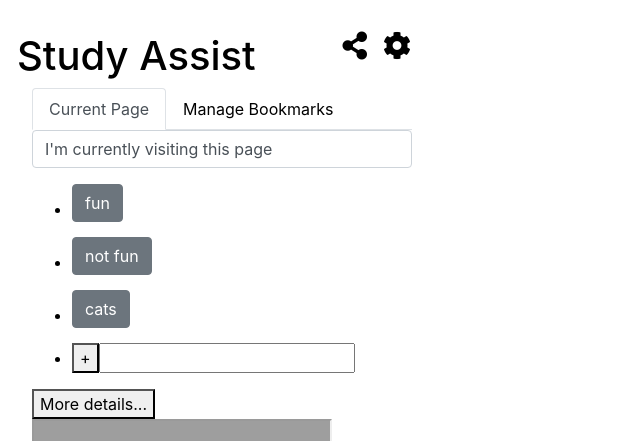
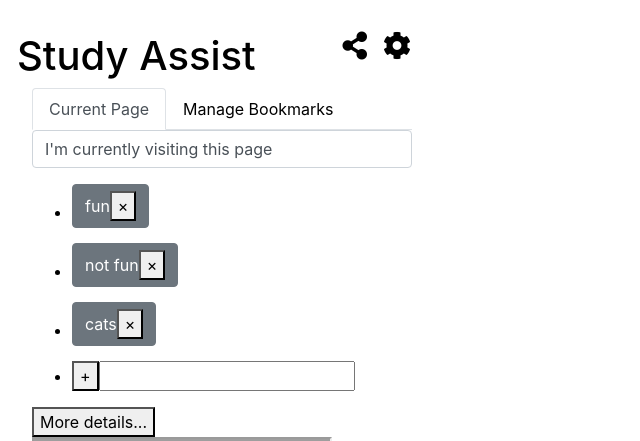
Before and after one commit to study-assist/browser-extension, a React (Create React App) app: page / in a window 1280 px wide. Shown: the top 441 px of the page, without its empty margins (0-640 px from the left). Built offline with nearby package versions, Linux system fonts and the light colour scheme; grey boxes are pictures that could not be loaded.

Commit message:
implement delete option for tags

```diff
--- a/src/components/App.jsx
+++ b/src/components/App.jsx
@@ -29,6 +29,13 @@ class App extends Component {
     });
   };
 
+  deleteTag = name => {
+    this.setState(state => {
+      const pos = state.tags.indexOf(name);
+      return state.tags.splice(pos, 1);
+    });
+  };
+
   render() {
     return (
       <div className="body">
@@ -40,6 +47,7 @@ class App extends Component {
               setPageTitle={this.setPageTitle}
               tags={this.state.tags}
               addTag={this.addTag}
+              deleteTag={this.deleteTag}
             />
           }
           tabTwo={<FolderView />}
--- a/src/components/BookmarkNewTag.jsx
+++ b/src/components/BookmarkNewTag.jsx
@@ -28,6 +28,7 @@ class BookmarkNewTag extends Component {
         onSubmit={e => {
           e.preventDefault();
           addTag(this.state.tagname);
+          e.target.reset();
         }}
       >
         <button
--- a/src/components/BookmarkTag.jsx
+++ b/src/components/BookmarkTag.jsx
@@ -1,12 +1,25 @@
 import React from "react";
 import propTypes from "prop-types";
 
-function BookmarkTag({ tagname }) {
-  return <div className="tag btn btn-secondary">{tagname}</div>;
+function BookmarkTag({ tagname, deleteTag }) {
+  return (
+    <div className="tag btn btn-secondary">
+      {tagname}
+      <button
+        type="button"
+        onClick={() => {
+          deleteTag(tagname);
+        }}
+      >
+        &times;
+      </button>
+    </div>
+  );
 }
 
 BookmarkTag.propTypes = {
-  tagname: propTypes.string
+  tagname: propTypes.string,
+  deleteTag: propTypes.func
 };
 
 export default BookmarkTag;
--- a/src/components/BookmarkView.jsx
+++ b/src/components/BookmarkView.jsx
@@ -12,7 +12,7 @@ class BookmarkView extends Component {
   };
 
   render() {
-    const { pageTitle, setPageTitle, tags, addTag } = this.props;
+    const { pageTitle, setPageTitle, tags, addTag, deleteTag } = this.props;
 
     return (
       <section className="bookmark">
@@ -20,7 +20,7 @@ class BookmarkView extends Component {
         <ul className="tags-list">
           {tags.map((tagname, i) => (
             <li className={`tag-${i}`} key={`tag-${i}`}>
-              <BookmarkTag tagname={tagname} />
+              <BookmarkTag tagname={tagname} deleteTag={deleteTag} />
             </li>
           ))}
           <li className="new-tag">
@@ -39,7 +39,8 @@ BookmarkView.propTypes = {
   pageTitle: propTypes.string,
   setPageTitle: propTypes.func,
   tags: propTypes.array,
-  addTag: propTypes.func
+  addTag: propTypes.func,
+  deleteTag: propTypes.func
 };
 
 export default BookmarkView;
```
